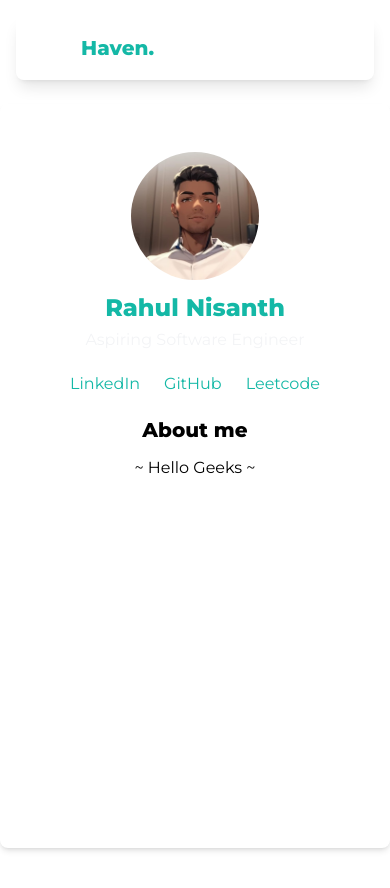
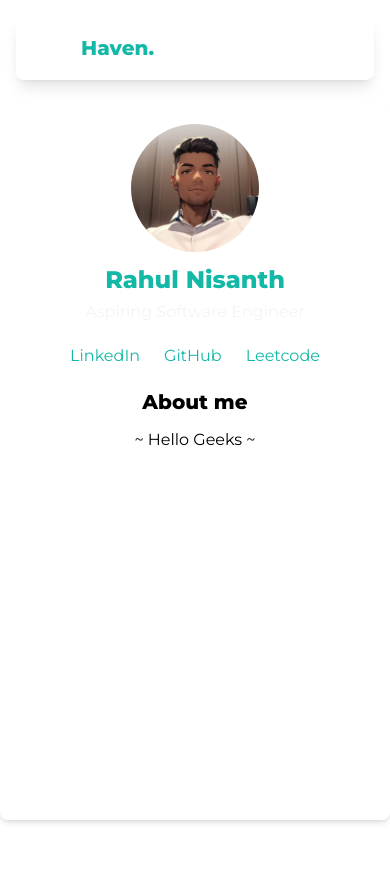
Before and after one commit to Rahulnisanth/BlogHaven, a Next.js app: page /blog/about in a window 390 px wide. After the commit the page ends 860 px from the top, so only its background shows below. Built offline with nearby package versions, Linux system fonts and the light colour scheme; no server answers.

Commit message:
styled according to mobile

```diff
--- a/src/app/blog/about/page.tsx
+++ b/src/app/blog/about/page.tsx
@@ -8,7 +8,7 @@ const Page = () => {
     <>
       <section className="min-h-[90vh] bg-white dark:bg-gray-900">
         <div className="flex items-center justify-center">
-          <div className="max-w-lg mx-auto my-10 pt-12 rounded-lg shadow-md p-5">
+          <div className="max-w-lg mx-auto my-10 pt-5 rounded-lg shadow-md p-5">
             <Image
               className="w-32 h-32 rounded-full mx-auto"
               src={ProfileImage}
```
